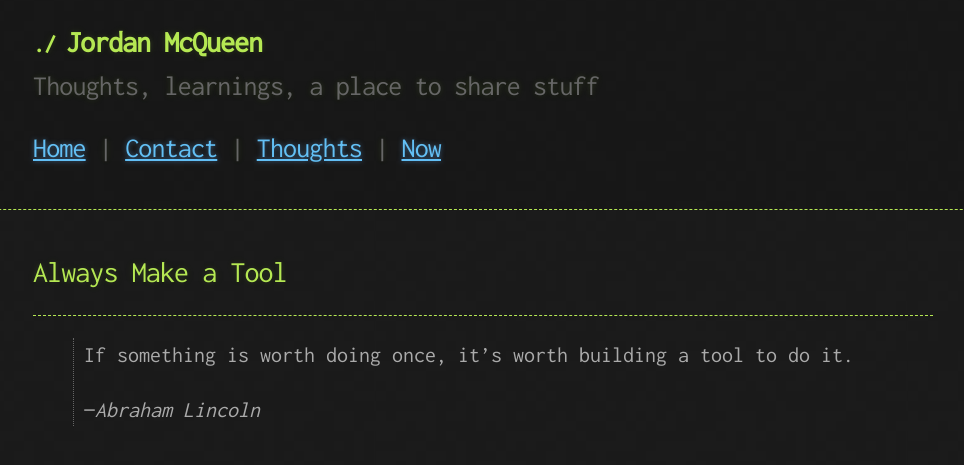
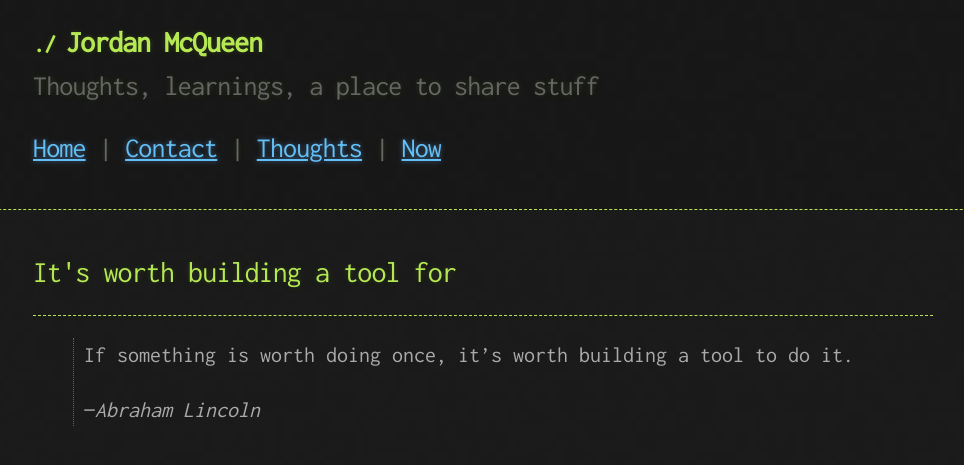
Before and after one commit to mcqueenjordan/mcqueenjordan.github.io, a Jekyll site: the page built from _thought/its-worth-building-a-tool.md, in a window 1280 px wide. Shown: the top 465 px of the page, without its empty margins (157-1121 px from the left). Built offline with Jekyll 4.4.1, drawn with Linux system fonts in a browser that asks for light colours.

Commit message:
update name, titles for worth-building-a-tool

```diff
--- a/_thought/if-its-worth-doing-once.md
+++ b/_thought/its-worth-building-a-tool.md
@@ -1,12 +1,12 @@
 ---
 layout: quote
-title: Always Make a Tool
-subtitle: Nothing is ever done only once
+title: It's worth building a tool for
+subtitle: Nothing is only done once
 category: quote
 topics: ["software engineering", "wisdom"]
 attributed-to: Abraham Lincoln
 published_date: "2016-04-23"
-name: if-its-worth-doing-once
+name: its-worth-building-a-tool
 ---
 > If something is worth doing once, it's worth building a tool to do it.
 >
```
